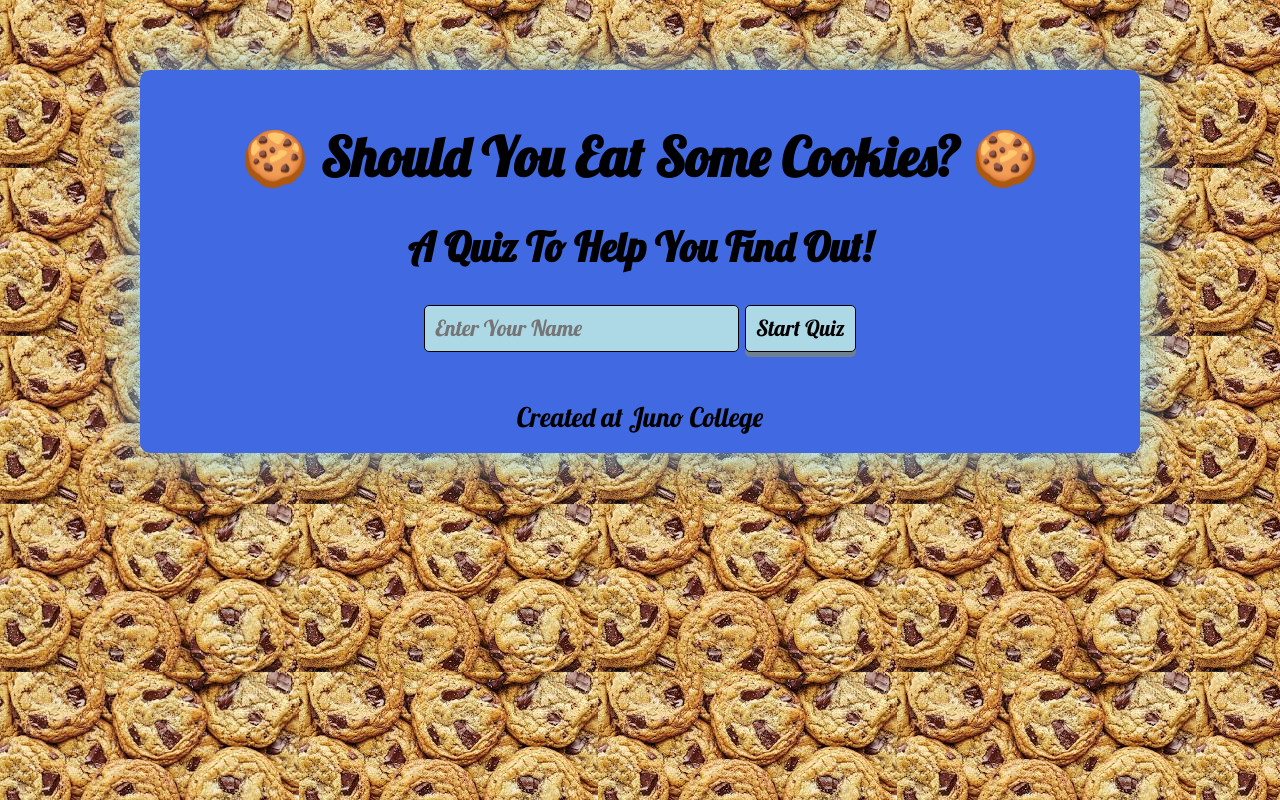
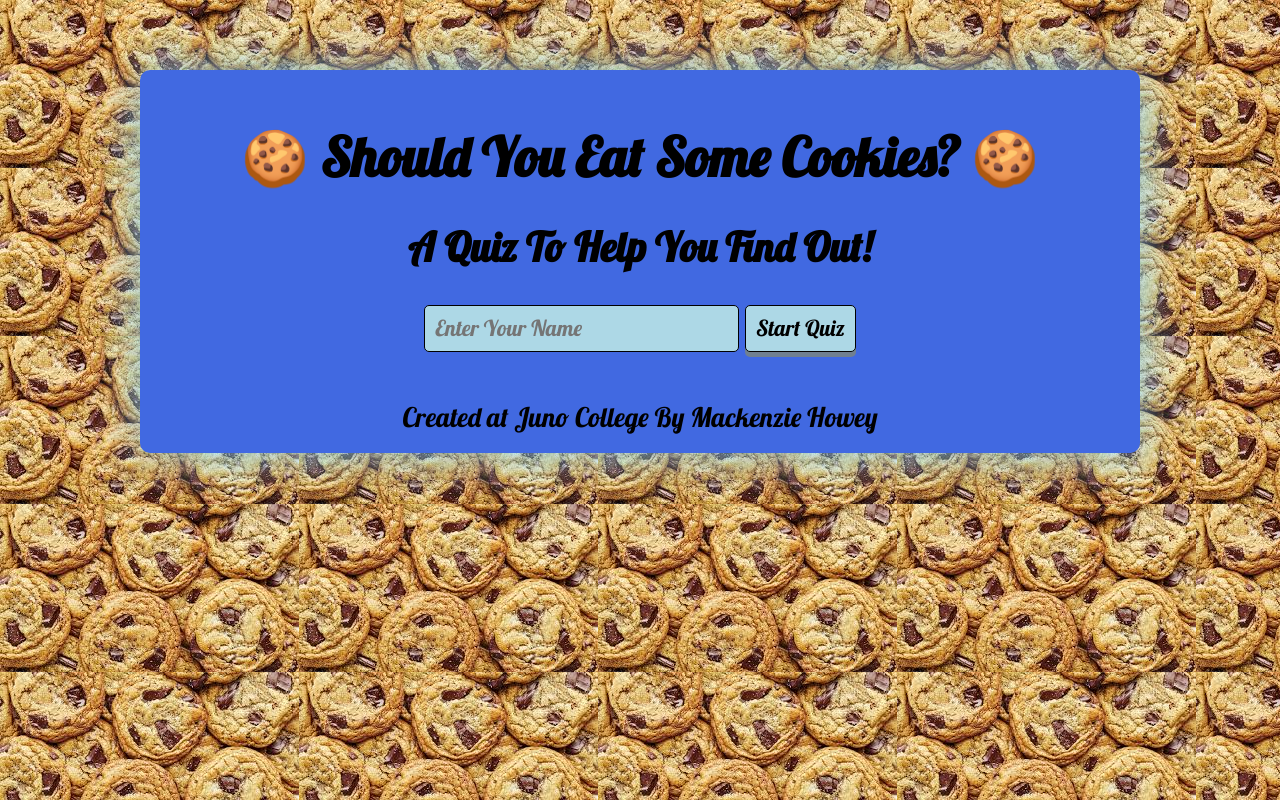
Before and after one commit to MackenzieHowey/ubiquitous-couscous, a plain HTML site: page index.html in a window 1280 px wide. Drawn offline with nearby package versions, Linux system fonts and the light colour scheme.

Commit message:
final version

```diff
--- a/index.html
+++ b/index.html
@@ -51,7 +51,7 @@
         </div>
         <div>
           <footer>
-            <a href="https://junocollege.com/">Created at Juno College</a>
+            <a href="https://junocollege.com/">Created at Juno College By Mackenzie Howey</a>
           </footer>
         </div>
     </div>
```
